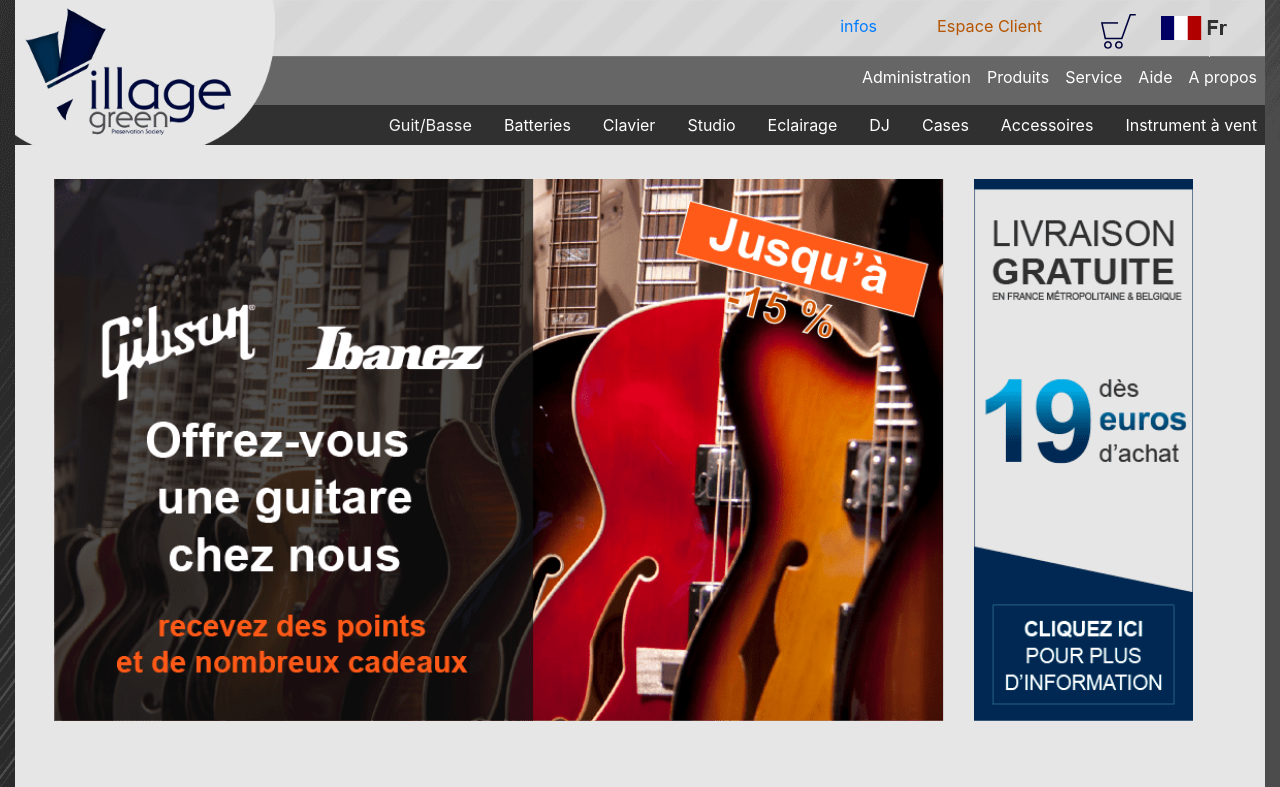
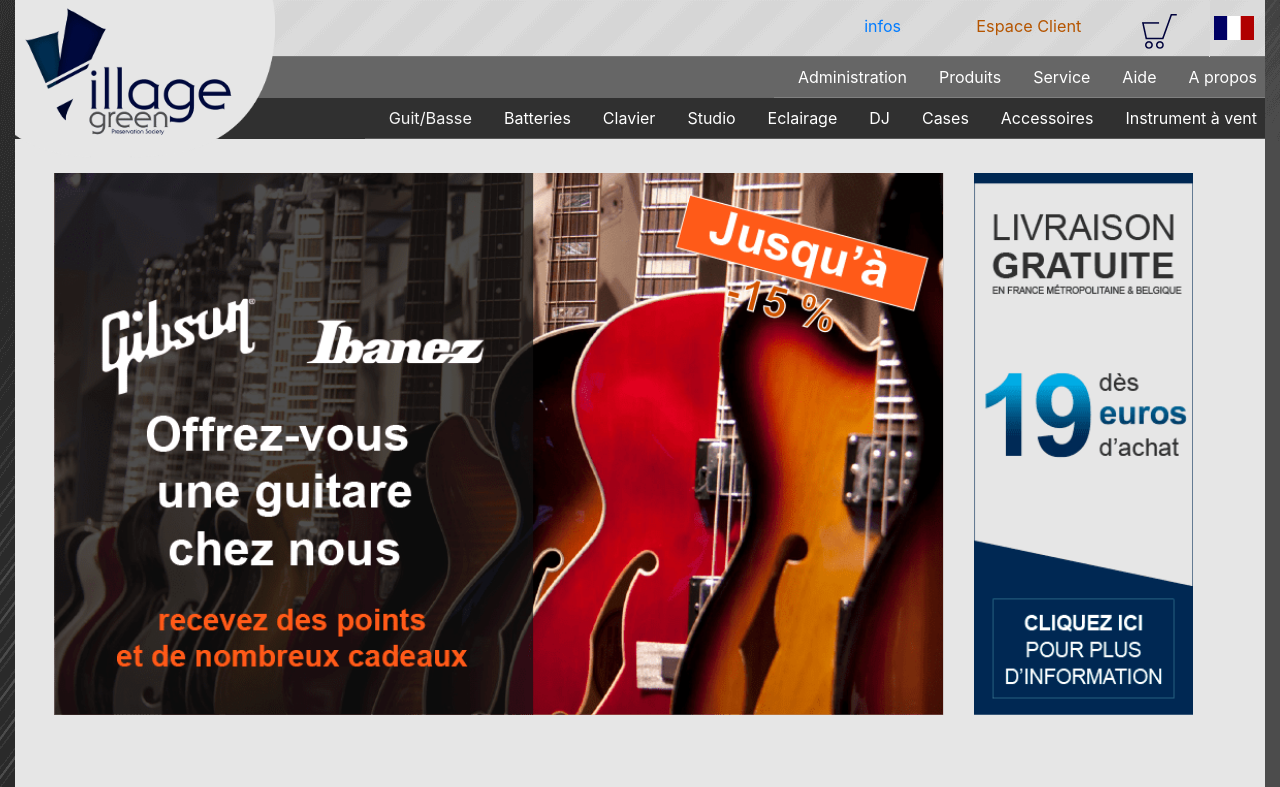
Before and after one commit to gauth80/BACKUP, a CodeIgniter app: page /filRouge/index.php/structure/accueil in a window 1280 px wide. Shown: the top 787 px of the page. Run offline with CodeIgniter, Linux system fonts and the light colour scheme.

Commit message:
Grosse maj accueil

```diff
--- a/application/config/config.php
+++ b/application/config/config.php
@@ -114,6 +114,7 @@ $config['enable_hooks'] = FALSE;
 | https://codeigniter.com/user_guide/general/creating_libraries.html
 |
 */
+
 $config['subclass_prefix'] = 'MY_';
 
 /*
--- a/application/controllers/Path.php
+++ b/application/controllers/Path.php
@@ -2,9 +2,8 @@
 
 defined('BASEPATH') or exit('No direct script access allowed');
 /*
- *  sert a instancier la vue de base
- *
- *	@param{nomDeLaPage}
+ * 	sert a instancier la vue de base
+ *	@string {nomDeLaPage}
 */
 
 class Path extends CI_Controller {
--- a/application/views/accueil.php
+++ b/application/views/accueil.php
@@ -1,19 +1,19 @@
     <main class="col-12">
         <div class="vitrine">
-            <div class="row pl-4  my-4">
-                <figure class="col-9">
+            <div class="row pl-4 my-4 res-vitrine">
+                <figure class="col-12 col-sm-9 res-offre">
                     <a class="" href="/">
                         <img src="<?php echo base_url('assets\img\pub_guitare.png'); ?>" alt="Gibson Ibanez -15%" title="Réduction sur les Gibson">
                     </a>
                 </figure>
-                <figure class="col-2">
+                <figure class="col-2 d-none d-sm-block">
                     <a href="/">
                         <img src="<?php echo base_url('assets\img\banniere_droite_prix.png'); ?>" alt="information livraison" title="Livraison gratuite à partir de 19€ d'achat">
                     </a>
                 </figure>
             </div>
             <div class="row">
-                <figure class="col-sm-12 my-5 p-0">
+                <figure class="col-sm-12 my-5 p-0 res-condition">
                     <a href="/">
                         <img src="<?= base_url('assets/img/') . 'banniere_centre_4_pictos' ?>" alt="conditions">
                     </a>
@@ -22,7 +22,7 @@
         </div>
 
         <div class="row">
-            <h2>Nos catégories</h2>
+            <h2 class="res-title col-auto">Nos catégories</h2>
         </div>
         <div class="row my-4 section-categories">
             <figure class="col-sm-6 col-lg-4 text-center col-xl-3 py-0 px-0">
@@ -69,27 +69,27 @@
         </div>
 
         <div class="row">
-            <h2 class="col-6 title">Nos meilleurs ventes</h2>
-            <h2 class="col-6 title">Nos partenaires</h2>
+            <h2 class="col-12 col-sm-6 res-title">Nos meilleurs ventes</h2>
+            <h2 class="d-none d-sm-block col-sm-6 res-title">Nos partenaires</h2>
         </div>
-        <div class="row  my-4">
-            <figure class="col-2">
+        <div class="row my-0 my-sm-4 res-top">
+            <figure class="col-auto col-sm-2">
                 <a class="ventes-link" href="/">
                     <img class="mx-4" src="<?php echo base_url('assets/img/produits/TOP_VENTES_guitare.png'); ?>" onmouseover="this.src='assets/img/TOP_VENTES_ROLL_OVER_guitare.png'" onmouseout="this.src='assets/img/produits/TOP_VENTES_guitare.png'" title="top guitare" alt="">
                 </a>
             </figure>
-            <figure class="col-2">
+            <figure class="col-auto col-sm-2">
                 <a class="ventes-link" href="/">
                     <img class="mx-4" src="<?= base_url('assets/img/produits/TOP_VENTES_saxo.png') ?>" onmouseover="this.src='assets/img/TOP_VENTES_ROLL_OVER_saxo.png'" onmouseout="this.src='assets/img/produits/TOP_VENTES_saxo.png'" title="top saxo" alt="">
                 </a>
             </figure>
 
-            <figure class="col-2">
+            <figure class="col-auto col-sm-2">
                 <a class="ventes-link" href="/">
                     <img class="mx-4" src="<?= base_url('assets/img/produits/TOP_VENTES_piano.png'); ?>" onmouseover="this.src='assets/img/TOP_VENTES_ROLL_OVER_piano.png'" onmouseout="this.src='assets/img/produits/TOP_VENTES_piano.png'" title="top piano" alt="">
                 </a>
             </figure>
-            <figure class="col-6">
+            <figure class="d-none d-sm-block col-sm-6">
                 <a class="partenaires-link" href="/">
                     <img class="mx-4" src="<?= base_url('assets/img/partenaires_4_logos.png'); ?>" title="nos partenaires" alt="partenaires" ref="nofollow">
                 </a>
--- a/application/views/layouts/footer.php
+++ b/application/views/layouts/footer.php
@@ -1,12 +1,15 @@
 		<footer class="" style="background:url('<?php echo base_url('assets/img/background_village.png');?>')">
-			<div class="row pl-2">
+			<div class="row pl-2 pt-sm-3">
 				<form class="form-group col-sm-4" action="/" method="POST">
 					<label class="col-sm-12 pl-2" for="newsletter">Recevez&nbsp;<span class="c-custom">nos ofres exclusives</span></label>
-					<div class="row ml-1">
-						<input class="col-sm-12 col-md-12 col-lg-6 mr-1 form-control" type="text" placeholder="Entre votre adresse mail" id="newsletter">
-						<button type="submit" class="mt-sm-1 mt-lg-0 col-sm-12 col-md-6 col-lg-4 btn btn-custom">S'abonnez</button>
+					<div class="row ml-1 form-group">
+						<input class="col-auto col-sm-12 col-md-12 col-lg-6 mr-1 form-control" type="text" placeholder="Entre votre adresse mail" id="newsletter">
+						<button type="submit" class="mt-sm-1 mt-lg-0 col-auto col-sm-12 col-md-6 col-lg-4 btn btn-custom">S'abonnez</button>
 					</div>
 				</form>
+
+				<hr class="d-sm-none d-sm-block">
+
 				<div class="block-follow col-sm-4 text-center">
 					<p class="text-follow">Suivez nous&nbsp;<span class="c-custom">par ici !</span></p>
 					<a href="https://fr-fr.facebook.com" rel="nofollow" target="_blank" class="px-2">
@@ -16,14 +19,16 @@
 						<img src="<?php echo base_url('assets/img/icon/picto_twitter.png')?>" alt="twitter" title="nous suivre sur twitter">
 					</a>
 				</div>
-				<div class="block-logo col-sm-4">
+
+				<div class="d-none d-sm-block block-logo col-sm-4">
 					<img class="img-fluid" src="<?php echo base_url('assets/img/icon/visa.png')?>" alt="visa">
 					<img class="img-fluid" src="<?php echo base_url('assets/img/icon/paypal3.png')?>" alt="paypal">
 					<img class="img-fluid" src="<?php echo base_url('assets/img/icon/chrono_poste.png')?>" alt="chrono poste">
 				</div>
 			</div>
-			<section clas="row">
-				<div class="col-sm-3 annexe">
+
+			<section class="row res-other ml-1">
+				<div class="d-none d-sm-block col-sm-6 col-md-3 annexe">
 					<h3>Contactez nous !</h3>
 					<ul class="pl-0">
 						<li class="txt-bold">Conseil • Commande téléphone</li>
@@ -53,7 +58,7 @@
 						<li class="txt-light">contact[at]villagegreen[dot]com</li>
 					</ul>
 				</div>
-				<div class="col-sm-3 annexe">
+				<div class="d-none d-sm-block col-sm-6 col-md-3 annexe">
 					<h3>Village Green Stores</h3>
 					<ul class="pl-0">
 						<li class="txt-bold">Ouverts de 10h à 19h30 non-stop.</li>
@@ -87,7 +92,7 @@
 						</ul>
 					</nav>
 				</div>
-				<div class="col-sm-3 annexe">
+				<div class="d-none d-md-block col-md-3 annexe">
 					<h3>Utiles&nbsp;!</h3>
 					<p class="txt-light">Qui sommes nous&nbsp;?</p>
 					<p class="txt-light">F.A.Q</p>
@@ -102,14 +107,15 @@
 					<p class="txt-light">Assurance Woodbrass[dot]com</p>
 					<p class="txt-light">Location d'instruments de musique</p>
 				</div>
-				<div class="col-sm-3 annexe">
+				<div class="d-none d-md-block col-md-3 annexe">
 					<h3>Village Green Preservation Society</h3>
 					<p class="txt-light">Toute l'actualité musicale</p>
 					<p class="txt-light">Voir l'avis des musiciens</p>
 					<p class="txt-light">Concours : inscription et résultat... à vous de jouer&nbsp;!</p>
 				</div>
 			</section>
-			<section class="row cite mt-4">
+
+			<section class="row cite pt-sm-2 pt-md-0 mt-4">
 				<p class="col-sm-12">Village Green est une entreprise 100% Made in France&nbsp;!</p>
 				<p class="col-sm-12">Magasin de musique - Achat / Vente instruments de musique - Location instruments de musique - Atelier de réparation - Vente accessoires de musique au meilleur prix.</p>
 				<p class="col-sm-12">1989-2016 - RCS Paris B 222 333 444 Déclaration CNIL : 12345678.</p>
--- a/application/views/layouts/header.php
+++ b/application/views/layouts/header.php
@@ -4,32 +4,39 @@
     <meta charset="UTF-8">
     <meta name="viewport" content="width=device-width, initial-scale=1.0">
     <meta http-equiv="X-UA-Compatible" content="ie=edge">
-
+    <meta name="description" content="Lorem ipsum dolor sit amet, consectetur adipisicing elit. Dolor eos voluptatem sit quasi fugit reiciendis repudiandae at placeat optio quos minima aspernatur nobis corrupti ea nostrum, voluptas modi veritatis! Accusantium, cumque neque quasi voluptas facilis esse omnis laboriosam quo commodi placeat maxime eius incidunt praesentium ullam quia dolore, tempore doloremque.."/>
     <link rel="stylesheet" href="https://stackpath.bootstrapcdn.com/bootstrap/4.4.0/css/bootstrap.min.css">
     <link rel="stylesheet" href="<?php echo base_url("assets/css/")."style.css" ;?>">
     <title>v green</title>
 </head>
 
-<body class="container root" style="background:url('<?php echo base_url('assets/img/background_village.png');?>')"><!-- :) -->
+<body class="container root" style="background:url('<?php echo base_url('assets/img/background_village.png');?>')">
     <div class="wrap m-0 p-0">
         <header class="col-12 px-0">
             <div class="container p-0">
                 <div class="col-12 p-0">
-                    <div class="row m-0" style="background:url('<?php echo base_url('assets/img/3_bandes.png');?>');">
+                    <div class="row m-0 d-bk" style="background:url('<?php echo base_url('assets/img/3_bandes.png');?>');">
                         <figure class="col-md-2 col-lg-2 d-none d-md-block p-0 ">
                             <a class="navbar-brand" href="<?php echo base_url();?>" title="Vers l'accueil de Village Green">
                                 <img class="d-inline-blocks" src="<?= base_url('assets/img/').'logo_village_green.png'?>" alt="logo de l'entreprise village green" title="logo">
                             </a>
                         </figure>
-                        <div class="col-md-9 col-xs-12 p-0 ml-auto">
-                            <nav class="navbar navbar-expand-sm firstNav pr-0 pl-0 pb-0">
-                                <ul class="navbar-nav ml-auto pt-3">
-                                    <li class="nav-item col-3">
-                                        <a class="nav-link active" href="" title="Information du site">infos</a>
+                        <div class="col-md-9 col-xs-12 p-0 ml-auto d-sm-none d-sm-block">
+                            <!--première nav-->
+                            <nav class="navbar navbar-expand-sm firstNav px-0 py-0">
+                                <span class="d-sm-none title-nav-service mr-auto pl-4">Rubrique Client</span>
+                                <a class="navbar-brand" href="#"></a>
+                                <button class="navbar-toggler mr-2 my-2 c-icon-button" type="button" data-toggle="collapse" data-target="#target1" aria-controls="target1" aria-expanded="false" aria-label="Toggle navigation">
+                                    <span class="navbar-toggler-icon c-icon"></span>
+                                </button>
+                                <div class="collapse navbar-collapse pl-0" id="target1">
+                                    <ul class="navbar-nav ml-auto pt-3 mr-2">
+                                        <li class="nav-item col-3 nav-link active pl-4">
+                                            <a class="" href="" title="Information du site">infos</a>
                                         </li>
 
-                                    <div class="dropdown nav-link col-4">
-                                        <button type="button" data-toggle="dropdown">Espace Client<span class="void"></span>
+                                        <div class="dropdown nav-link active col-5">
+                                            <button type="button" data-toggle="dropdown" class="nav-link pl-4">Espace Client<span class="void"></span>
                                             </button>
                                             <div class="dropdown-menu">
                                                 <form class="drop-connexion" method="post" action="/">
@@ -57,35 +64,50 @@
                                         </div>
 
                                         <!--STORE-->
-                                    <li class="nav-item col-2 pr-5">
-                                        <a class="nav-link active" href="<?php echo site_url("admin/Panier");?>">
+                                        <li class="nav-item col-2 pr-5 nav-link active pl-4">
+                                            <a class="" href="<?php echo site_url("admin/Panier");?>">
                                                 <img title="boutique de Village Green" src="<?= base_url('assets/img/').'icon/picto_panier.png'?>" alt="boutique">
                                             </a>
                                         </li>
                                         <!--menue bootstap lang-->
-                                    <li class="nav-link col-3 mr-5"><img title="choisir sa langue" src="<?= base_url('assets/img/').'picto_pays.png'?>" alt="choisir sa langue">
+                                        <li class="nav-link active px-4 col-2">
+                                            <img title="choisir sa langue" src="<?= base_url('assets/img/').'picto_pays.png'?>" alt="choisir sa langue">
                                         </li>
                                     </ul>
+                                </div>
                             </nav>
-                            <nav class="navbar navbar-expand-sm navbar-dark secondNav pr-0 pl-0 ">
+                            <div class="d-sm-none d-sm-block">
+                                <!--second barre-->
+                                <nav class="navbar navbar-expand-sm navbar-dark secondNav px-0 py-0 ">
+                                    <span class="d-sm-none title-nav-aide mr-auto pl-4">Rubrique Aide</span>
+                                    <a class="navbar-brand" href="#"></a>
+                                    <button class="navbar-toggler mr-2 my-2" type="button" data-toggle="collapse" data-target="#target2" aria-controls="target2" aria-expanded="false" aria-label="Toggle navigation">
+                                        <span class="navbar-toggler-icon"></span>
+                                    </button>
+                                    <div class="collapse navbar-collapse pl-0" id="target2">
                                         <ul class="navbar-nav ml-auto pl-0 pr-0">
-                                    <li class="nav-item active col-xs-3"><a class="nav-link" href="<?php echo site_url("admin/adminAccueil");?>">Administration</a></li>
-                                    <li class="nav-item active col-xs-3"><a class="nav-link" href="<?php echo site_url("produits/liste");?>">Produits</a></li>
-                                    <li class="nav-item active col-xs-3"><a class="nav-link" href="">Service</a></li>
-                                    <li class="nav-item active col-xs-3"><a class="nav-link" href="">Aide</a></li>
-                                    <li class="nav-item active col-xs-3"><a class="nav-link" href="<?=site_url('path/info');?>">A propos</a>
+                                            <li class="nav-item active col-xs-3"><a class="nav-link pl-4" href="<?php echo site_url("admin/adminAccueil");?>">Administration</a></li>
+                                            <li class="nav-item active col-xs-3"><a class="nav-link pl-4" href="<?php echo site_url("produits/liste");?>">Produits</a></li>
+                                            <li class="nav-item active col-xs-3"><a class="nav-link pl-4" href="">Service</a></li>
+                                            <li class="nav-item active col-xs-3"><a class="nav-link pl-4" href="">Aide</a></li>
+                                            <li class="nav-item active col-xs-3"><a class="nav-link pl-4" href="<?=site_url('path/info');?>">A propos</a>
                                             </li>
                                         </ul>
+                                    </div>
                                 </nav>
                             </div>
                         </div>
+                    </div>
+
                     <div class="row ml-0 mr-0">
-                        <nav class="navbar navbar-expand-xl navbar-dark thirdNav col-xl-12 align-bottom pr-0 pl-0">
+                        <!--3reme barre-->
+                        <nav class="navbar navbar-expand-xl navbar-dark thirdNav col-xl-12 align-bottom px-0 py-0">
+                            <span class="d-sm-none title-nav-produits mr-auto pl-4">Rubrique Produits</span>
                             <a class="navbar-brand" href="#"></a>
-                            <button class="navbar-toggler mr-2 mb-2" type="button" data-toggle="collapse" data-target="#navbarSupportedContent" aria-controls="navbarSupportedContent" aria-expanded="false" aria-label="Toggle navigation">
+                            <button class="navbar-toggler mr-2 my-2" type="button" data-toggle="collapse" data-target="#target3" aria-controls="target3" aria-expanded="false" aria-label="Toggle navigation">
                                 <span class="navbar-toggler-icon"></span>
                             </button>
-                            <div class="collapse navbar-collapse pl-0" id="navbarSupportedContent">
+                            <div class="collapse navbar-collapse pl-0" id="target3">
                                 <ul class="navbar-nav ml-auto pl-0 pr-0 m-0">
                                     <div class="dropdown nav-link pl-4">
                                         <button type="button" data-toggle="dropdown">Guit/Basse
--- a/assets/css/style.css
+++ b/assets/css/style.css
@@ -309,9 +308,49 @@ li {
 	margin-left: 0;
 	margin-right: 0;
 	text-align: center;
+	line-height: 1rem;
+	font-size: small;
+}
+.thumbnail {
+	width:98%;
+}
+/*a changer icon avec img, plus tard*/
+.c-icon {
+	border-radius:25%;
+	background:#ccc;}
+
+.c-icon-button {
+	background: #666;}
+
+.title-nav-produits,
+.title-nav-service,
+.title-nav-aide {
+	font-size:calc(100% + .25rem);
+	font-weight:400;
+	transform:skew(-9deg);
+	text-shadow:1px 0 3px #000;
+	color:white;
 }
 
+.secondNav .nav-link{
+	border-bottom:.25px solid gray;}
+.thirdNav .nav-link{
+	border-bottom:.25px solid #585858;}
 
+nav:not(.firstNav) .nav-link:hover {
+	background: #ffffff90;
+	color: black !important;
+}
+.firstNav .nav-link:hover {
+	background: #00000090;
+	color:white !important;
+}
+
+	/*les media query se place toujours a la fin augustin :) */
+.Panier {
+	max-width: 12.5%;
+	height: auto;
+}
 
 /**=A1************************************ Media query ********************************************/
 @media (min-width: 1281px) and (max-width: 2000px) {
```
Also changed, not shown: other parts of assets/css/style.css (+91 -13 lines), application/controllers/Error.php (added, +15 -0 lines), assets/img/icon/paypal3.png, assets/img/icon/visa.png, assets/img/picto_pays.png. Lines whose indentation alone changed are shown as unchanged.
